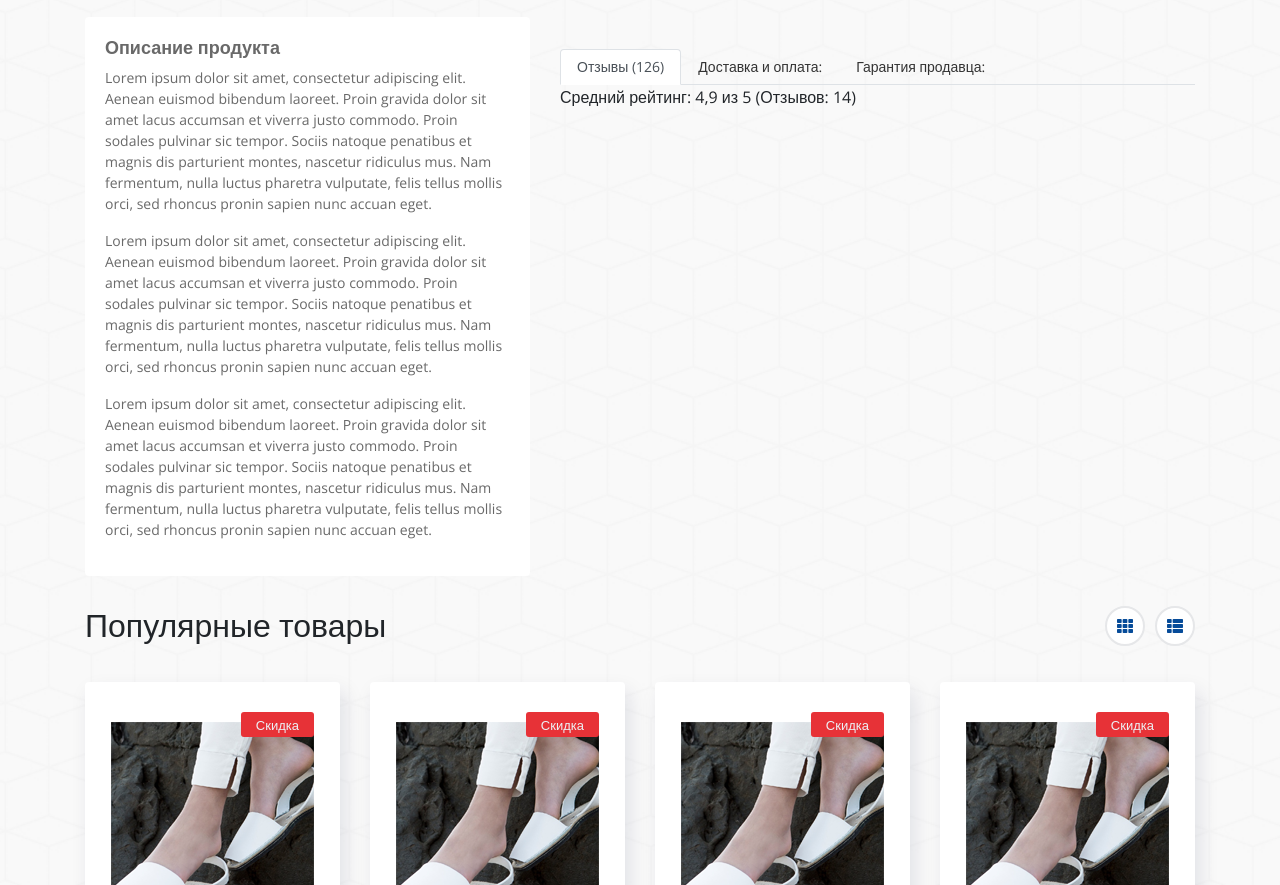
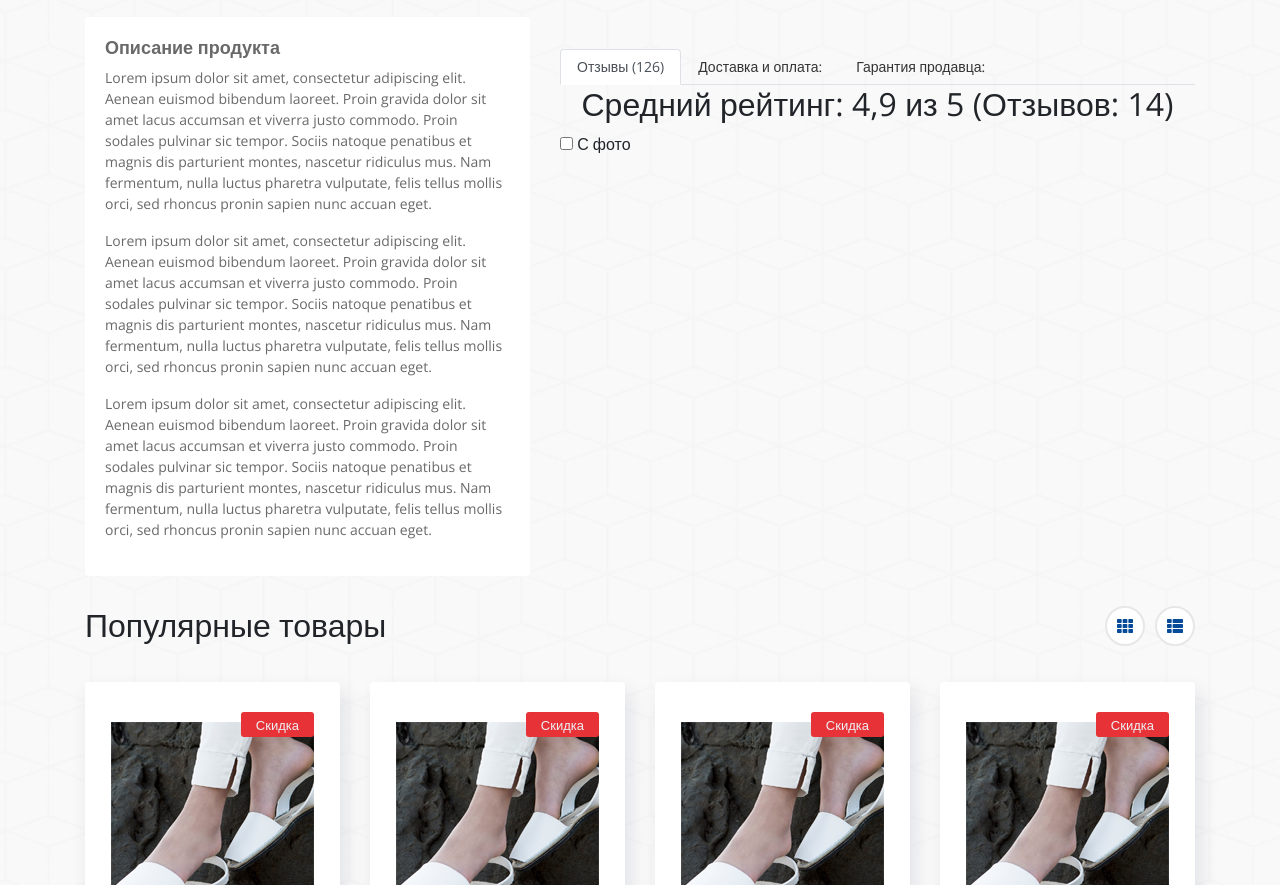
Before and after one commit to coatceatl/ali, a website: page product.html in a window 1280 px wide. Shown: the part 1314-2199 px from the top of the page. Drawn offline with nearby package versions, Linux system fonts and the light colour scheme.

Commit message:
added checkbox for reviews width photo

```diff
--- a/product.html
+++ b/product.html
@@ -520,8 +520,17 @@
               </ul>
               <div class='tab-content' id='productTabsContent'>
                 <div class='tab-pane fade show active' id='review' role='tabpanel' aria-labelledby='tabs-review'>
-                  Средний рейтинг: 4,9 из 5
-                  (Отзывов: 14)
+                  <h2 class='tabs-title text-center'>Средний рейтинг: 4,9 из 5
+                    (Отзывов: 14)
+                  </h2>
+                  <div class='tabs-filter'>
+                    <div class='filter-photo'>
+                      <span class='checkbox'>
+                        <input id='reviews-with-photo' class='checkbox-control' type='checkbox'>
+                      </span>
+                      <label class='checkbox-label' for='reviews-with-photo'>С фото</label>
+                    </div>
+                  </div>
                 </div>
                 <div class='tab-pane fade' id='delivery' role='tabpanel' aria-labelledby='tabs-delivery'>Доставка и оплата:</div>
                 <div class='tab-pane fade' id='guarantee' role='tabpanel' aria-labelledby='tabs-guarantee'>Гарантия продавца:</div>
```
